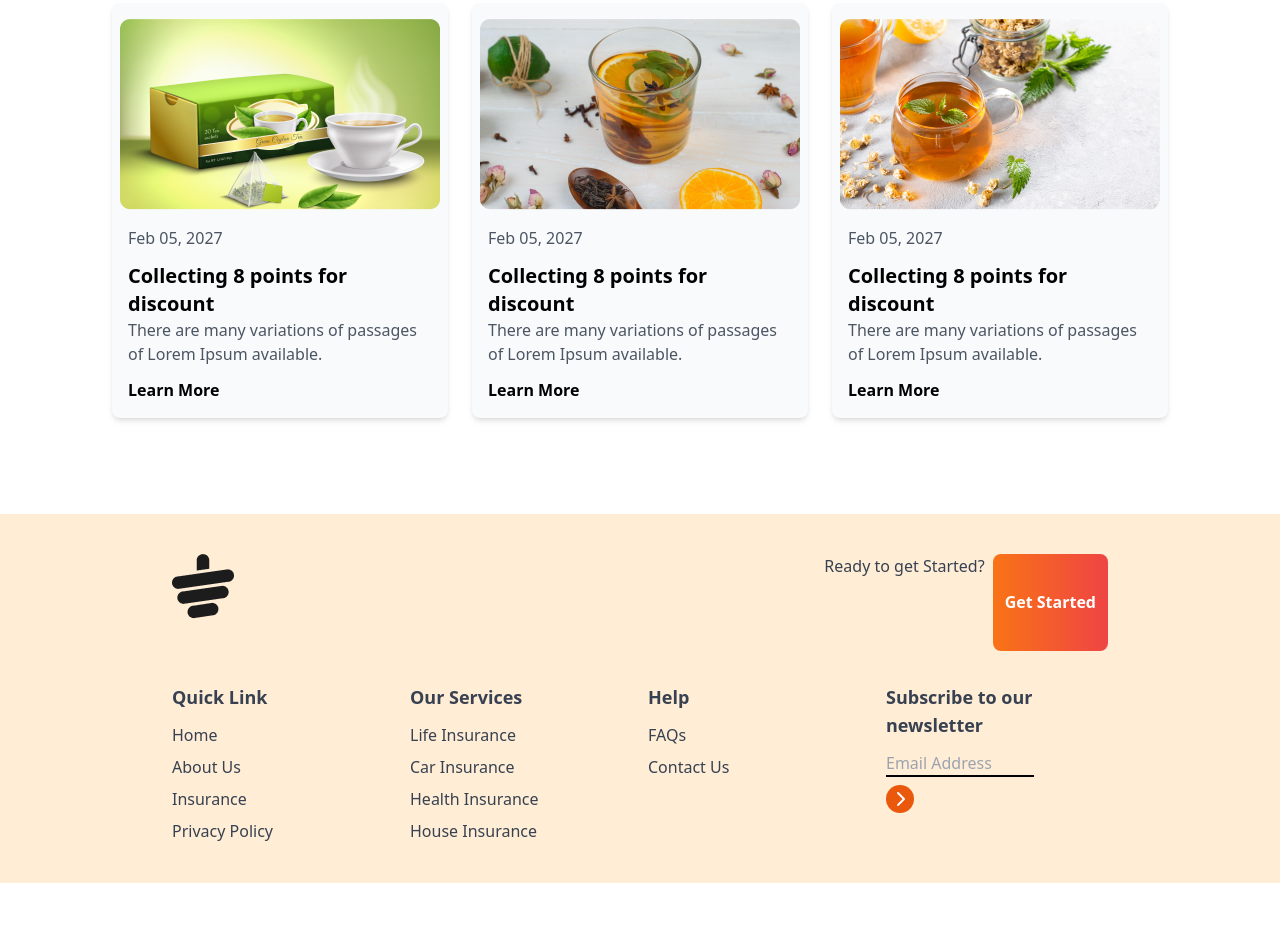
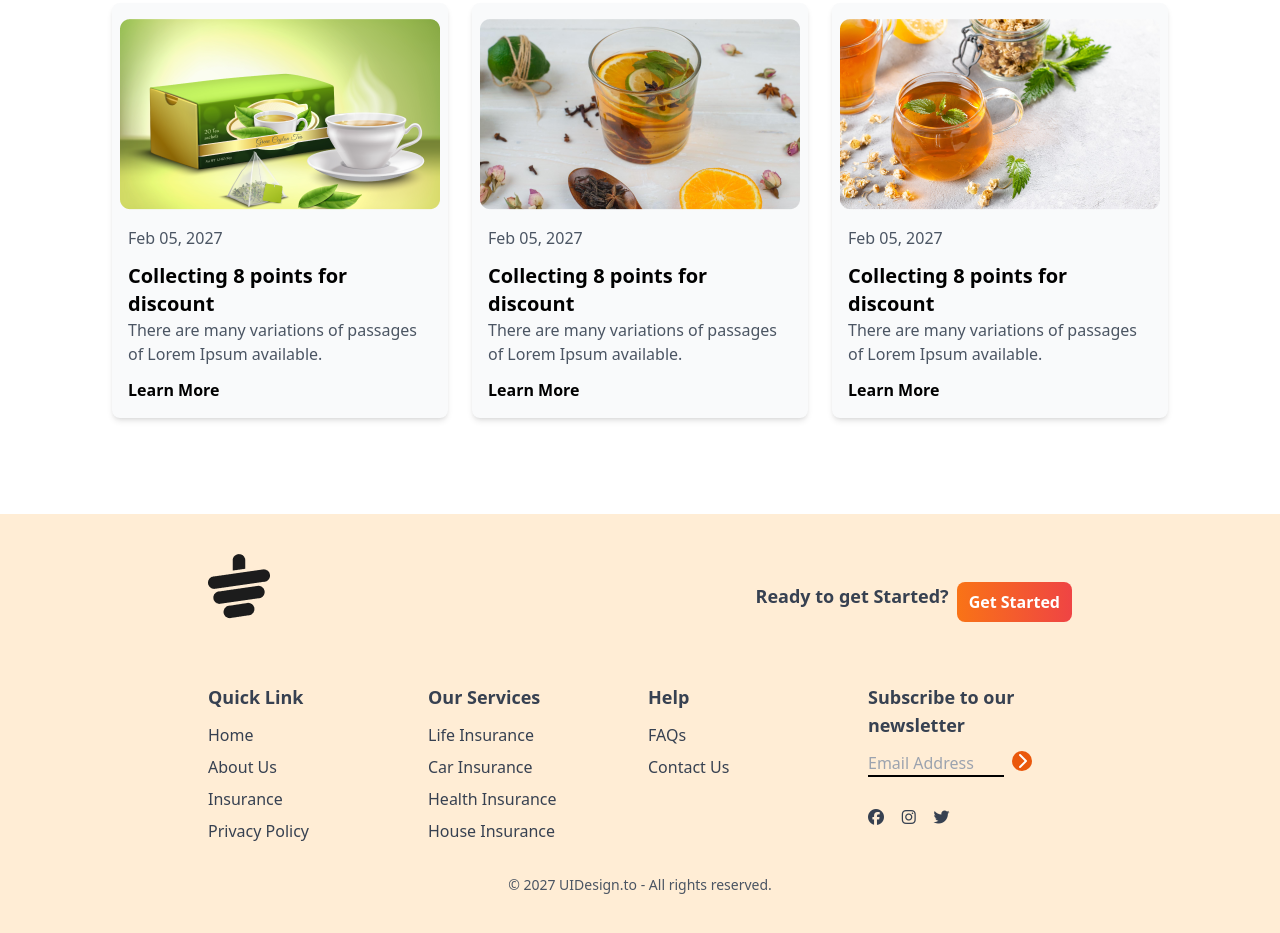
Before and after one commit to RimonIslam1/Tea-House, a plain HTML site: page index.html in a window 1280 px wide. Shown: the part 2792-3725 px from the top of the page. Before the commit the page ends 3675 px from the top, so only its background shows below. Drawn offline with nearby package versions, Linux system fonts and the light colour scheme.

Commit message:
footer done, project done

```diff
--- a/index.html
+++ b/index.html
@@ -241,13 +241,13 @@
        </section>
   </main>
   <!-- footer -->
-  <footer class="bg-orange-100 text-gray-700 py-10 px-4 md:px:16">
+  <footer class="bg-orange-100 text-gray-700 py-10 px-4 md:px-16">
     <div class="w-9/12 mx-auto">
       <!-- logos -->
       <div class="mb-8 flex justify-between">
         <img class="mb-8" src="./images/cup.png" alt="">
-        <div class="flex item-center gap-2">
-          <h4>Ready to get Started?</h4>
+        <div class="flex items-center gap-2">
+          <h4 class="font-semibold text-lg mb-3">Ready to get Started?</h4>
           <button class="bg-gradient-to-r from-orange-500 to-red-500 px-3 py-2 rounded-lg text-white font-bold">Get Started</button>
         </div>
       </div>
@@ -284,13 +284,23 @@
         <!-- 4th column -->
         <div>
           <h3 class="font-semibold text-lg mb-3">Subscribe to our newsletter</h3>
-          <div class="flex flex-col space-y-2">
+          <div class="flex space-x-2">
             <input type="text" placeholder="Email Address" class="bg-transparent border-b-2 border-black w-4/6">
-            <i class="fa-solid fa-chevron-right w-7 h-7 bg-orange-600 inline-flex rounded-full text-white justify-center items-center"></i>
+            <i class="fa-solid fa-chevron-right w-5 h-5 bg-orange-600 inline-flex rounded-full text-white justify-center items-center"></i>
           </div>
-         </div>
+          <div class="flex justify-between w-2/5 mb-2 mt-8">
+            <i class="fa-brands fa-facebook"></i>
+            <i class="fa-brands fa-instagram"></i>
+            <i class="fa-brands fa-twitter"></i>
+          </div>
+        </div>
+      </div>
+      <div class="text-center pt-4 mt-4">
+        <p class="text-sm text-gray-600">
+          © 2027 UIDesign.to - All rights reserved.
+        </p>
       </div>
     </div>
   </footer>
 </body>
-</html>
+</html
```
